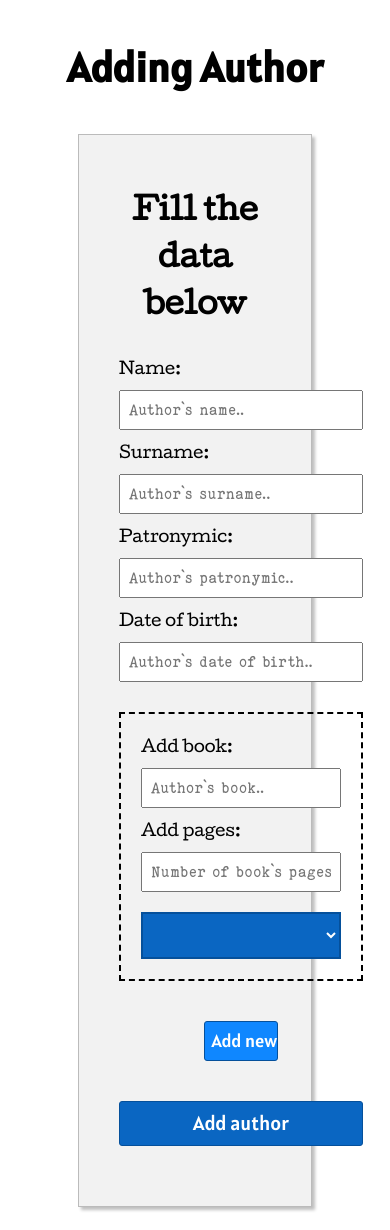
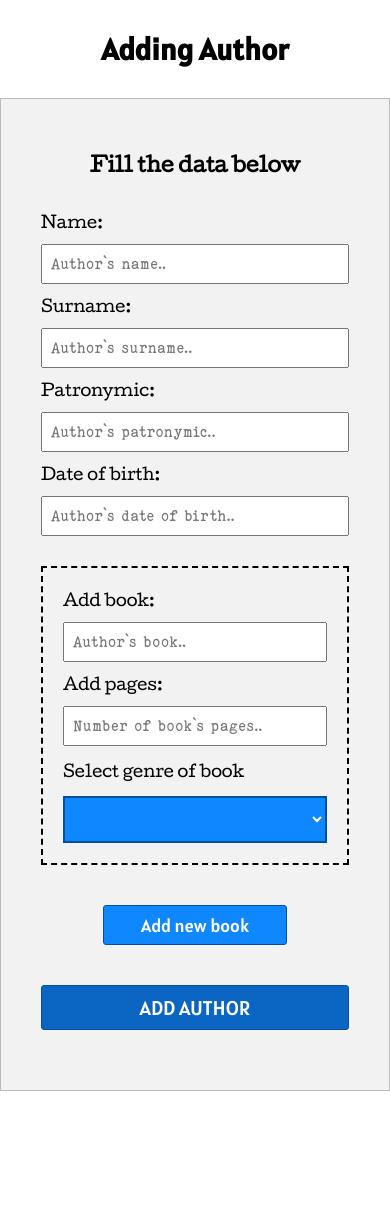
Before and after one commit to SverchkovVlad/BooksAccounting, an Angular app: page /addAuthor in a window 390 px wide. After the commit the page ends 1091 px from the top, so only its background shows below. Built offline with nearby package versions, Linux system fonts and the light colour scheme; no server answers.

Commit message:
Responsive design to AddAuthor Page

```diff
--- a/src/app/add-author/add-author.component.css
+++ b/src/app/add-author/add-author.component.css
@@ -20,16 +20,13 @@
 
 header {
     font-family: AlatsiRegular, sans-serif;
+    text-align: center;
+    font-size: 35px;
+    margin: 30px auto;
 }
 
 main {
     font-family: CutiveRegular, sans-serif;
-}
-
-header {
-    text-align: center;
-    font-size: 35px;
-    margin: 30px auto;
 }
 
 .center {
@@ -99,6 +96,7 @@ input[type=button].add-new-author {
     background-color: #0A66C2;
     height: 45px;
     font-size: 20px;
+    text-transform: uppercase;
 }
 
 input[type=button].add-new-author:hover, input[type=button].add-new-book:hover {
@@ -117,12 +115,66 @@ input[type=button].add-new-author:active, input[type=button].add-new-book:active
     display: grid;
 }
 
+.book-pages-block p {
+    margin-top: 3px;
+    margin-bottom: 3px;
+}
+
 .book-pages-block select {
     margin-top: 10px;
-    background-color: #0A66C2;
+    background-color: #0f87ff;
     color: white;
     padding: 12px 12px 12px 5px;
     border: 2px solid #05509b;
     font-size: 15px;
     cursor: pointer;
 }
+
+.book-pages-block select {
+    font-family: ElegantTypewriter;
+}
+
+@media screen and (max-width: 1024px) {
+    input[type=button].add-new-book {
+        width: 50%;
+    }
+}
+
+@media screen and (max-width: 860px) {
+
+    input[type=button].add-new-book {
+        width: 60%;
+    }
+
+    .center {
+        width: 90%;
+    }
+
+}
+
+@media screen and (max-width: 666px) {
+    h4 {
+        font-size: 25px;
+    }
+
+}
+
+@media screen and (max-width: 480px) {
+
+    h3 {
+        font-size: 30px;
+    }
+
+    h4 {
+        font-size: 20px;
+    }
+
+    .center {
+        width: 100%;
+    }
+
+    .main-section {
+        margin-bottom: 0;
+    }
+
+}
--- a/src/app/add-author/add-author.component.html
+++ b/src/app/add-author/add-author.component.html
@@ -28,6 +28,7 @@
                     <label for="pages">Add pages: </label>
                     <input type="text" id="pages" placeholder="Number of book`s pages..">
 
+                    <p>Select genre of book</p>
                     <select>
                         <option *ngFor = "let genre of genres">{{genre.name}}</option>
                     </select>
```
